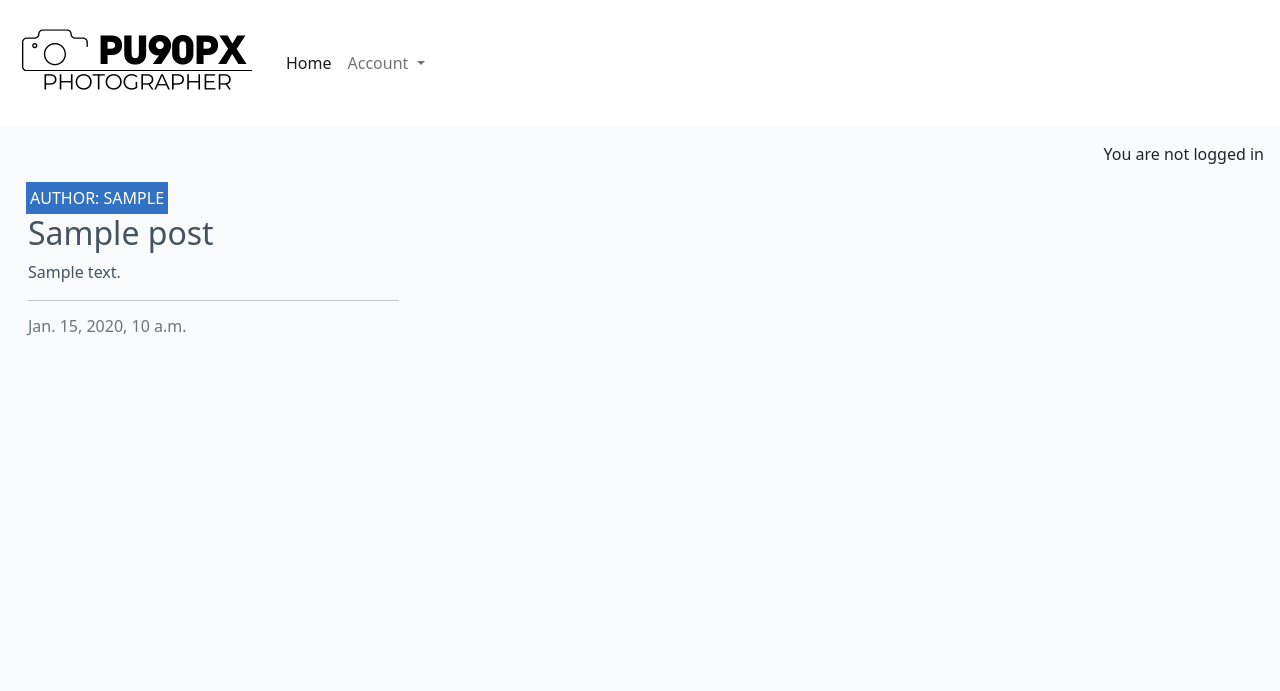
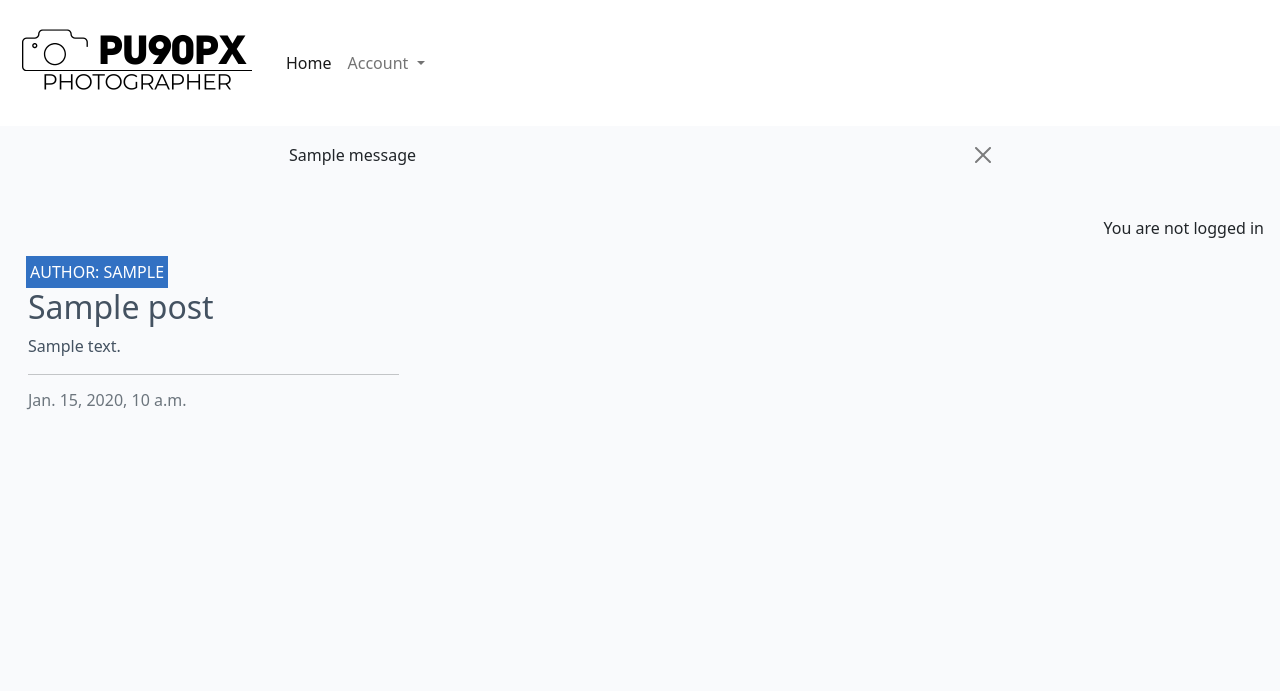
Before and after one commit to GigiLi89/pu90px, a Django app: page / in a window 1280 px wide. Shown: the top 691 px of the page. Run offline with Django 5.2, Linux system fonts and the light colour scheme; tables that the repository leaves empty hold one stand-in row (values such as "Sample post"); one stand-in notice (Sample message) is shown.

Commit message:
Added comment and comment submit message for user

```diff
--- a/album/views.py
+++ b/album/views.py
@@ -2,6 +2,7 @@ from django.shortcuts import render, get_object_or_404
 from django.views import generic
 from .models import Post, Category
 from .forms import CommentForm
+from django.contrib import messages
 
 class PostList(generic.ListView):
     queryset = Post.objects.filter(status=1)
@@ -13,7 +14,20 @@ def post_detail(request, slug):
     post = get_object_or_404(queryset, slug=slug)
     comments = post.comments.all().order_by("-created_on")
     comment_count = post.comments.filter(approved=True).count()
-    comment_form = CommentForm()
+
+    if request.method == "POST":
+        comment_form = CommentForm(data=request.POST)
+        if comment_form.is_valid():
+            comment = comment_form.save(commit=False)
+            comment.author = request.user
+            comment.post = post
+            comment.save()
+            messages.add_message(
+        request, messages.SUCCESS,
+        'Thank you! Your comment is submitted and awaiting approval'
+    )
+    else:
+        comment_form = CommentForm()
 
     return render(request, "album/post_detail.html", {
         "post": post,
--- a/templates/base.html
+++ b/templates/base.html
@@ -83,6 +83,24 @@
         </div>
     </nav>
 
+
+        <!-- displaying Django messages -->
+    <div class="container">
+        <div class="row">
+        <div class="col-md-8 offset-md-2">
+            {% for message in messages %}
+            <div class="alert {{ message.tags }} alert-dismissible
+            fade show" id="msg" role="alert">
+            {{ message | safe }}
+            <button type="button" class="btn-close"
+                data-bs-dismiss="alert" aria-label="Close"></button>
+            </div>
+            {% endfor %}
+        </div>
+        </div>
+    </div>
+
+
     <main class="flex-shrink-0 main-bg">
         {% if user.is_authenticated %}
         <p class="text-end m-3">You are logged in as {{ user }}</p>
```
